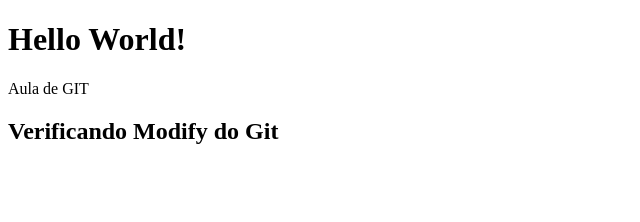
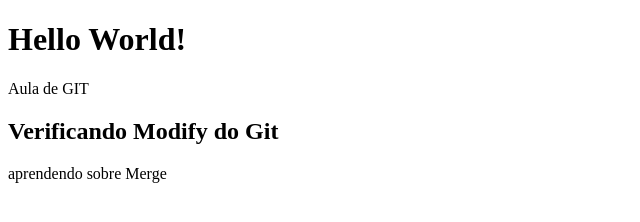
Before and after one commit to EmanuelNunesReis/harve-aulas-git, a plain HTML site: page index.html in a window 1280 px wide. Shown: the whole page, without its empty margins (0-640 px from the left). Drawn offline with Linux system fonts and the light colour scheme.

Commit message:
Aprendendo sobre Merge

```diff
--- a/index.html
+++ b/index.html
@@ -9,6 +9,7 @@
     <h1>Hello World!</h1>
     <span>Aula de GIT</span>
     <h2>Verificando Modify do Git</h2>
+    <p>aprendendo sobre Merge</p>
 
 </body>
 </html>
```
